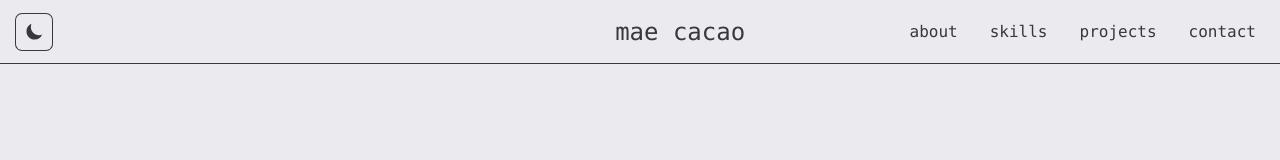
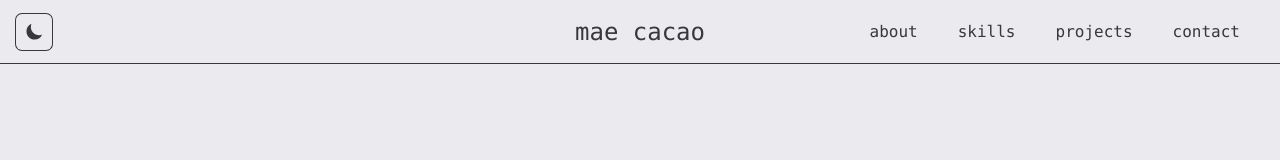
Before and after one commit to maeistired/portfolio, a website: page index.html in a window 1280 px wide. Shown: the top 160 px of the page. Drawn offline with Linux system fonts and the light colour scheme.

Commit message:
Fixed Nav Logo and Buttons

```diff
--- a/index.html
+++ b/index.html
@@ -8,9 +8,9 @@
 </head>
 <body>
     <!-- T Navigation Bar -->
-    <nav>
-        <!-- Dark Mode Toggle -->
-        <div class="">
+    <nav class="flex items-center justify-between px-4 py-3">
+        <!-- Left side - Dark Mode Toggle -->
+        <div class="flex items-center">
             <button id="dark-mode-toggle" class="dark-mode-toggle">
                 <svg id="toggle-icon" class="w-5 h-5" fill="currentColor" viewBox="0 0 24 24">
                     <!-- Moon icon (default/light mode) -->
@@ -19,14 +19,16 @@
             </button>
         </div>
 
-        <!-- Logo -->
-        <div class="logo mx-auto">
-            <a href="#home">mae cacao</a>
+        <!-- Center - Logo (always centered) -->
+        <div id="logo" class="absolute left-1/2 transform -translate-x-1/2">
+            <a href="#home" class="logo">mae cacao</a>
         </div>
 
-        <!-- Navigation Links -->
+        <!-- Right side - Navigation Links and Burger -->
+        <div class="flex items-center space-x-4">
+            <!-- Desktop Navigation Links -->
             <div id="primary-nav" class="hidden md:flex">
-            <ul>
+                <ul class="flex items-center space-x-6">
                     <li><a href="#about">about</a></li>
                     <li><a href="#skills">skills</a></li>
                     <li><a href="#projects">projects</a></li>
@@ -34,10 +36,9 @@
                 </ul>
             </div>
 
-        <!-- Burger Button-->
+            <!-- Mobile Burger Button -->
             <button id="burger" class="md:hidden" aria-controls="mobile-nav" aria-expanded="false">
                 <span class="sr-only">Toggle navigation</span>
-
                 <!-- Hamburger icon -->
                 <svg id="burger-icon" class="h-6 w-6" viewBox="0 0 24 24" fill="none" stroke="currentColor"
                     stroke-width="1.5" stroke-linecap="round" stroke-linejoin="round" aria-hidden="true">
@@ -46,6 +47,7 @@
                     <path d="M3.75 17.25h16.5" />
                 </svg>
             </button>
+        </div>
 
         <!--Mobile Navigation Links-->
         <div id="mobile-nav" class="hidden fixed top-0 left-0 w-full h-full bg-[var(--current-neutral)] z-50">
--- a/src/styles.css
+++ b/src/styles.css
@@ -161,6 +161,28 @@
         color: var(--current-neutral);
     }
 
+    /* Burger and Close buttons */
+    #burger, #close {
+        @apply p-2 rounded-md transition-all duration-300 flex items-center justify-center ring-1;
+        background-color: transparent;
+        color: var(--current-primary);
+        border-color: var(--current-primary);
+        ring-color: var(--current-primary);
+        width: 36px;
+        height: 36px;
+    }
+
+    #burger:hover, #close:hover {
+        background-color: var(--current-primary);
+        color: var(--current-neutral);
+    }
+
+    #burger:focus, #close:focus {
+        outline: none;
+        background-color: var(--current-primary);
+        color: var(--current-neutral);
+    }
+
     /* Center section - logo */
     nav .logo {
         @apply flex-1 flex justify-center items-center;
@@ -171,12 +193,18 @@
         @apply flex-1 flex justify-end items-center space-x-4 list-none m-0 p-0;
     }
 
-    nav .logo a {
+    #logo {
         @apply text-2xl font-mono transition-colors duration-300;
         color: var(--current-primary);
     }
 
-    nav .logo a:hover {
+    #logo a {
+        @apply transition-colors duration-300;
+        color: var(--current-primary);
+        text-decoration: none;
+    }
+
+    #logo a:hover {
         color: var(--current-secondary);
     }
 
```
Also changed, not shown: dist/output.css. Lines whose indentation alone changed are shown as unchanged.
